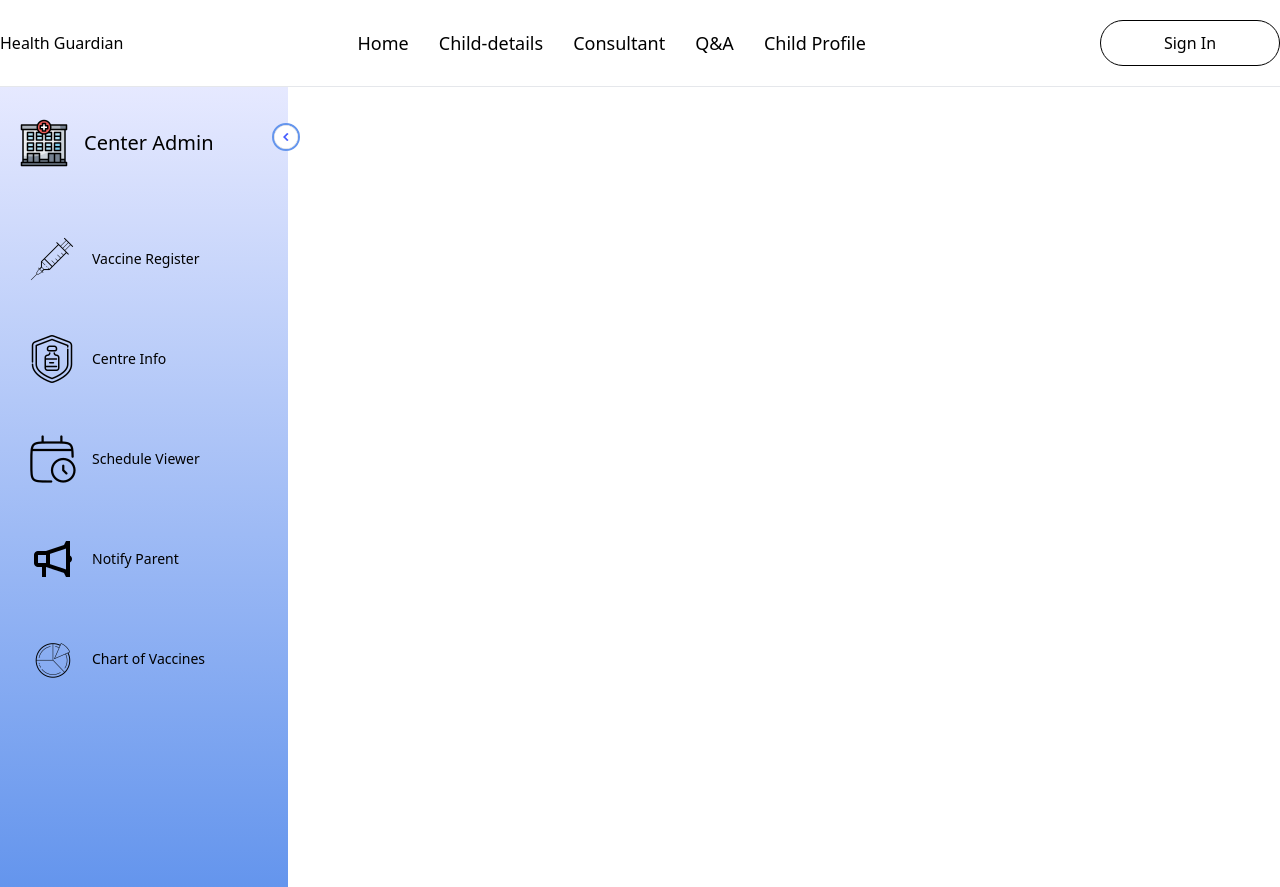
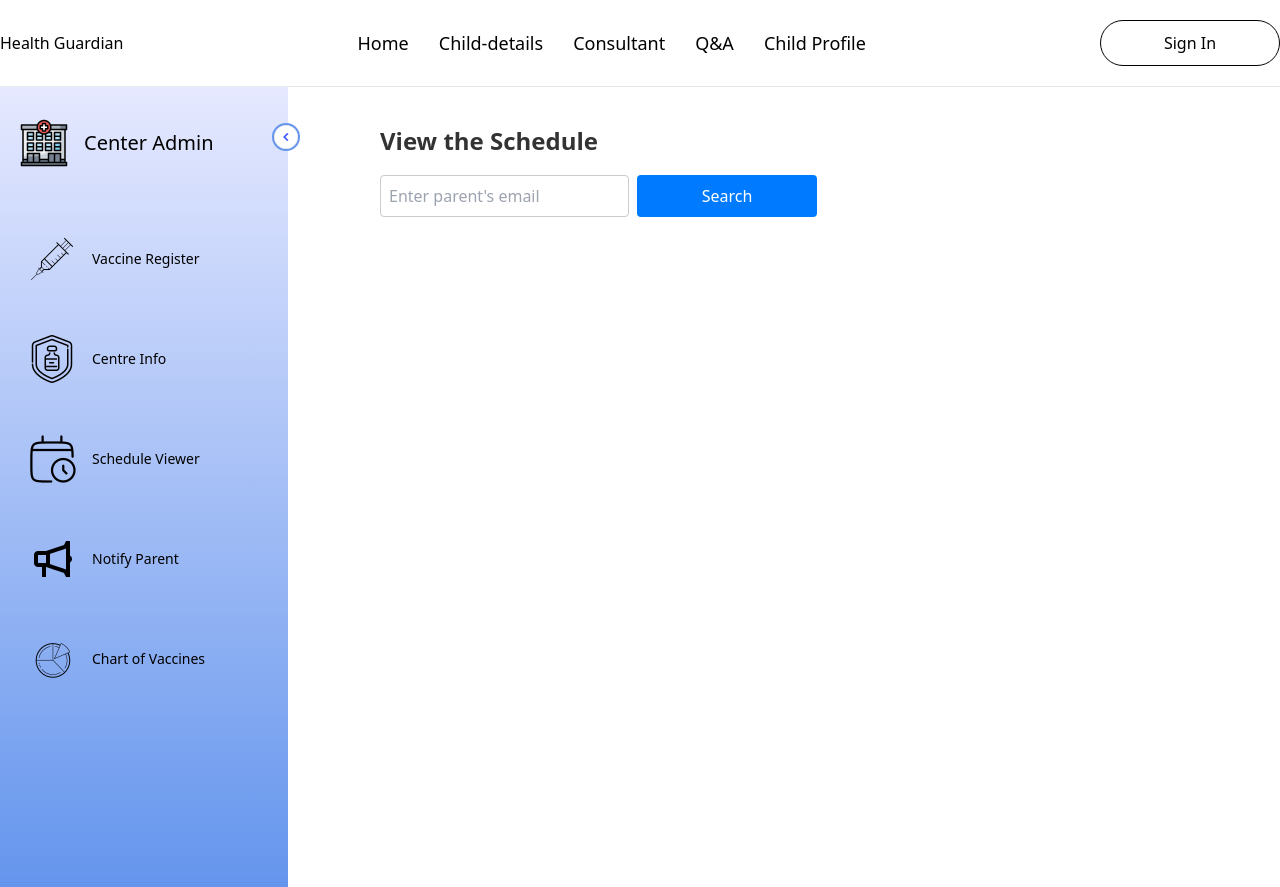
Before and after one commit to avanshh99/vaccination_track, a React (Vite) app in the folder frontend/Vaccine Record page/: page /schedule in a window 1280 px wide. Built offline with nearby package versions, Linux system fonts and the light colour scheme.

Commit message:
Schedule View added for admin

```diff
--- a/frontend/Vaccine Record page/src/App.jsx
+++ b/frontend/Vaccine Record page/src/App.jsx
@@ -11,6 +11,7 @@ import VaccinationRecord from './components/ParentProfile/VaccinationRecord/Vacc
 import Sidebar from "./components/Sidebar/Sidebar"; // Import the Sidebar
 import VaccineRegisterForm from './components/VaccineRegisterForm/VaccineRegisterForm';
 import CenterInfo from './components/CenterInfo/CenterInfo';
+import ScheduleViewer from './components/Schedule_viewer/Scheduleviewer';
 
 function App() {
   const [showLogin, setShowLogin] = useState(false);
@@ -33,6 +34,7 @@ function App() {
               <Route path="/cp/*" element={<ChildProfile />} />
               <Route path="/vaccine-register" element={<VaccineRegisterForm />} />
               <Route path="/center-info" element={<CenterInfo />} />
+             <Route path="/schedule" element={<ScheduleViewer />} />
             </Routes>
           </div>
         </div>
--- /dev/null
+++ b/frontend/Vaccine Record page/src/components/Schedule_viewer/Scheduleviewer.jsx
@@ -0,0 +1,85 @@
+import React, { useState } from 'react';
+
+const ScheduleViewer = () => {
+  const [email, setEmail] = useState('');
+  const [searchResult, setSearchResult] = useState(null);
+  const [error, setError] = useState('');
+
+  const handleSearch = () => {
+    // TODO: Implement actual API call to search for the email
+    // This is a mock implementation
+    if (email === 'parent@example.com') {
+      setSearchResult({
+        name: 'John Doe',
+        vaccine: 'COVID-19',
+        age: '2',
+        date: '2024-10-15',
+        time: '10:00 AM',
+        status: 'Scheduled',
+        gender: "Male",
+        relationshipWithParent: "Son",
+        bloodGroup: "O+",
+      });
+      setError('');
+    } else {
+      setSearchResult(null);
+      setError('No registration found for this email.');
+    }
+  };
+
+  const handleMarkDone = () => {
+    // TODO: Implement API call to mark the appointment as done
+    setSearchResult(prev => ({ ...prev, status: 'Completed' }));
+  };
+
+  return (
+    <div style={{ padding: '1rem' }}>
+      <h2 style={{ fontSize: '1.5rem', fontWeight: 'bold', marginBottom: '1rem' }}>View the Schedule</h2>
+      <div style={{ display: 'flex', gap: '0.5rem', marginBottom: '1rem' }}>
+        <input
+          type="email"
+          placeholder="Enter parent's email"
+          value={email}
+          onChange={(e) => setEmail(e.target.value)}
+          style={{ padding: '0.5rem', border: '1px solid #ccc', borderRadius: '4px' }}
+        />
+        <button
+          onClick={handleSearch}
+          style={{ padding: '0.5rem 1rem', backgroundColor: '#007bff', color: 'white', border: 'none', borderRadius: '4px', cursor: 'pointer' }}
+        >
+          Search
+        </button>
+      </div>
+
+      {error && (
+        <div style={{ backgroundColor: '#f8d7da', color: '#721c24', padding: '0.75rem', borderRadius: '4px', marginBottom: '1rem' }}>
+          {error}
+        </div>
+      )}
+
+      {searchResult && (
+        <div style={{ border: '1px solid #ccc', padding: '1rem', borderRadius: '4px' }}>
+          <h3 style={{ fontWeight: 'bold' }}>{searchResult.name}</h3>
+          <p>Age: {searchResult.age}</p>
+          <p>Gender: {searchResult.gender}</p>
+          <p>Relationship: {searchResult.relationshipWithParent}</p>
+          <p>Blood Group: {searchResult.bloodGroup}</p>
+          <p>Vaccine: {searchResult.vaccine}</p>
+          <p>Date: {searchResult.date}</p>
+          <p>Time: {searchResult.time}</p>
+          <p>Status: {searchResult.status}</p>
+          {searchResult.status === 'Scheduled' && (
+            <button
+              onClick={handleMarkDone}
+              style={{ marginTop: '0.5rem', padding: '0.5rem 1rem', backgroundColor: '#28a745', color: 'white', border: 'none', borderRadius: '4px', cursor: 'pointer' }}
+            >
+              Mark as Done
+            </button>
+          )}
+        </div>
+      )}
+    </div>
+  );
+};
+
+export default ScheduleViewer;
--- a/frontend/Vaccine Record page/src/components/Sidebar/Sidebar.jsx
+++ b/frontend/Vaccine Record page/src/components/Sidebar/Sidebar.jsx
@@ -181,7 +181,7 @@ const App = () => {
   const Menus = [
     { title: "Vaccine Register", src: "add-vaccine", gap: true, path: "/vaccine-register" },
     { title: "Centre Info", src: "center-info", gap: true , path: "/center-info"},
-    { title: "Schedule Viewer", src: "schedule", gap: true },
+    { title: "Schedule Viewer", src: "schedule", gap: true, path:"/schedule" },
     { title: "Notify Parent", src: "notify", gap: true },
     { title: "Chart of Vaccines", src: "chart", gap: true },
   ];
--- a/frontend/Vaccine Record page/src/components/Sidebar/SidebarMenu.jsx
+++ b/frontend/Vaccine Record page/src/components/Sidebar/SidebarMenu.jsx
@@ -35,12 +35,12 @@ const menuItemAnimation = {
   }),
 };
 
-const SidebarMenu = ({ route, showAnimation, isOpen, setIsOpen }) => {
-  const [isMenuOpen, setIsMenuOpen] = useState(false);
-  const toggleMenu = () => {
-    setIsMenuOpen(!isMenuOpen);
-    setIsOpen(true);
-  };
+// const SidebarMenu = ({ route, showAnimation, isOpen, setIsOpen }) => {
+//   const [isMenuOpen, setIsMenuOpen] = useState(false);
+//   const toggleMenu = () => {
+//     setIsMenuOpen(!isMenuOpen);
+//     setIsOpen(true);
+//   };
 
   useEffect(() => {
     if (!isOpen) {
@@ -92,7 +92,7 @@ const SidebarMenu = ({ route, showAnimation, isOpen, setIsOpen }) => {
             {route.subRoutes.map((subRoute, i) => (
               <motion.div variants={menuItemAnimation} key={i} custom={i}>
                 <NavLink to={subRoute.path} className="link">
-                  <div className="icon">{subRoute.icon}</div>
+                <div className="icon">{subRoute.icon}</div>
                   <motion.div className="link_text">{subRoute.name}</motion.div>
                 </NavLink>
               </motion.div>
@@ -102,6 +102,4 @@ const SidebarMenu = ({ route, showAnimation, isOpen, setIsOpen }) => {
       </AnimatePresence>
     </>
   );
-};
-
 export default SidebarMenu;
```
